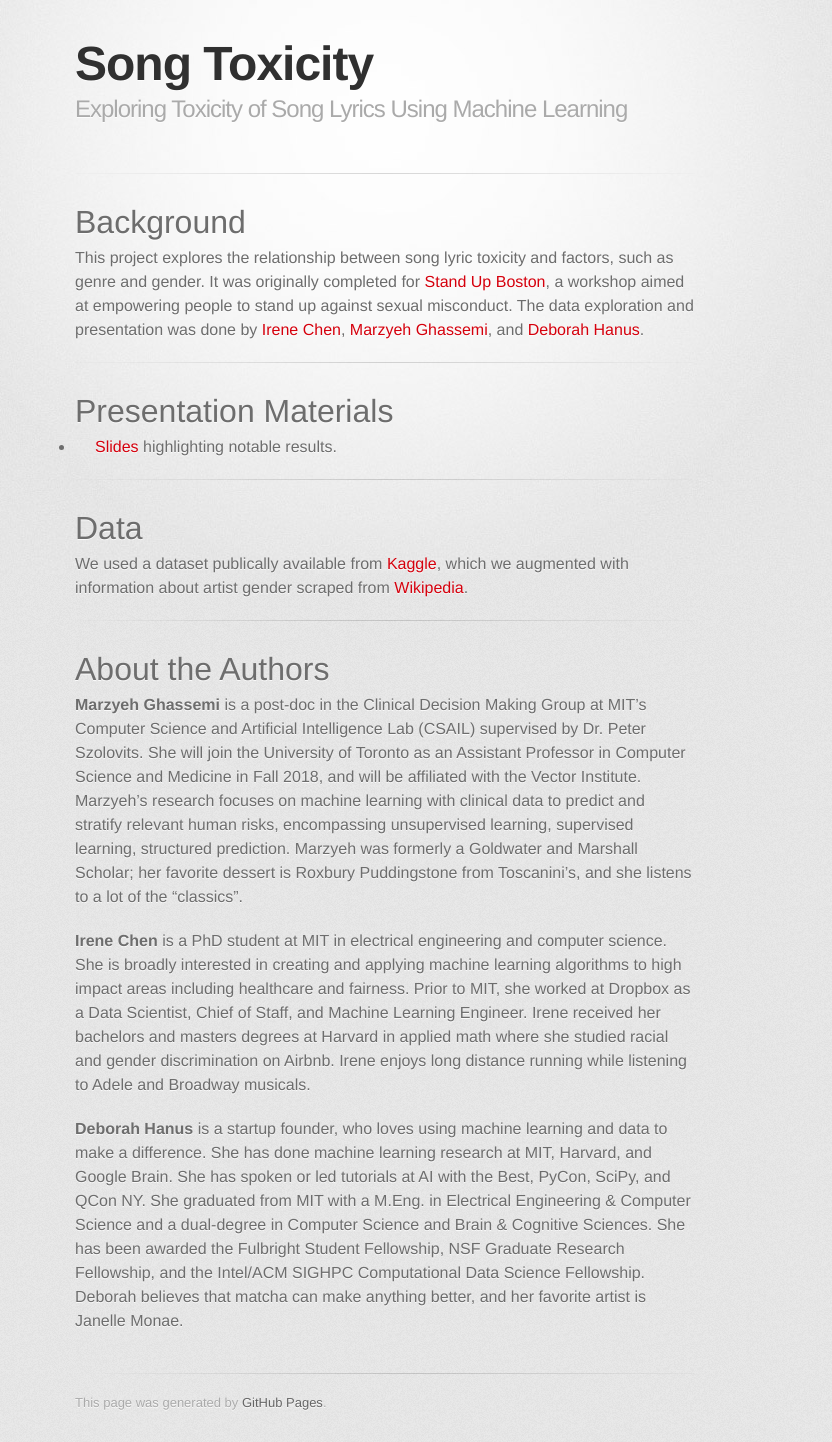
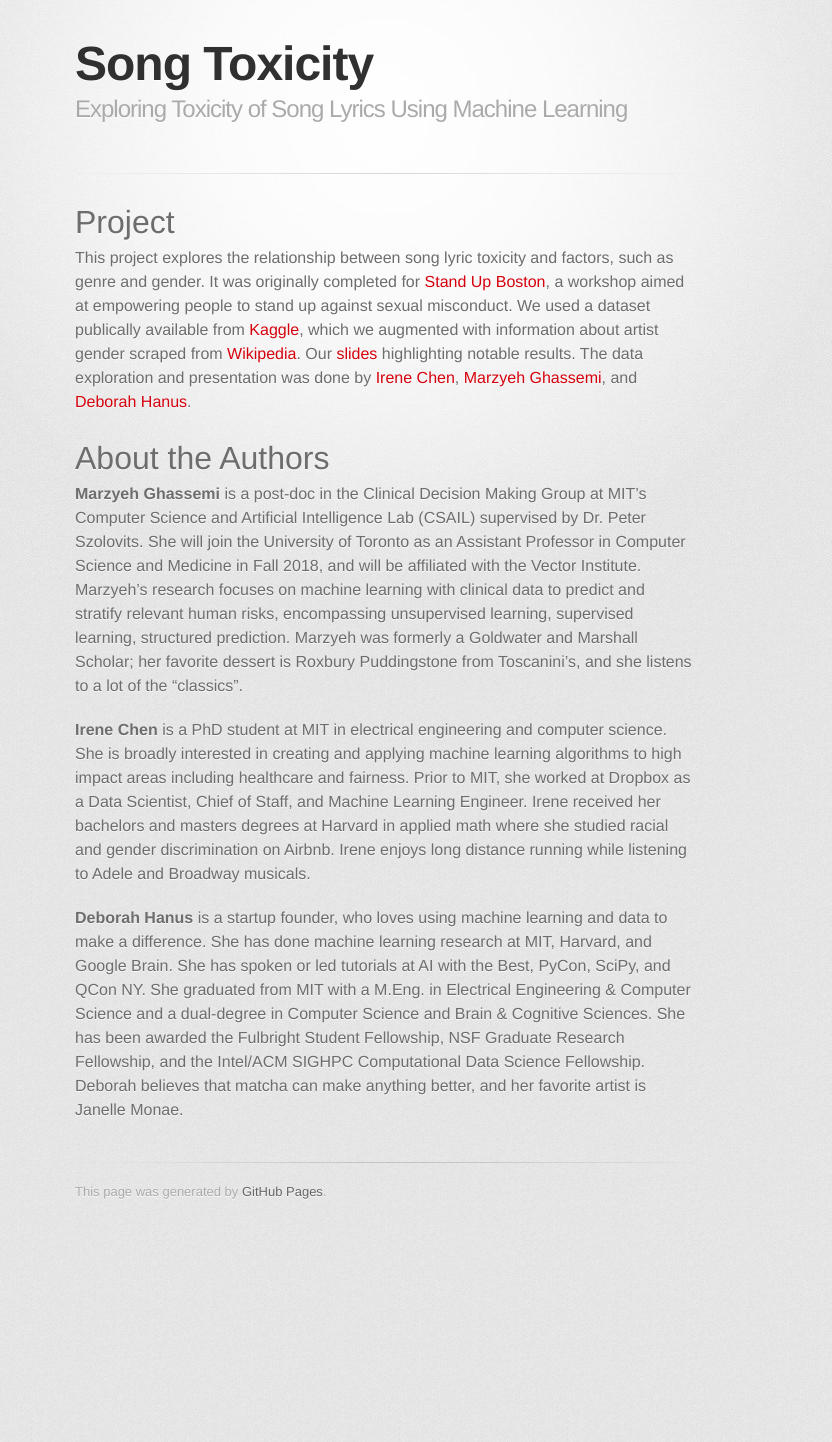
Before and after one commit to songtoxicity/songtoxicity.github.io, a Jekyll site: the page built from index.md, in a window 1280 px wide. Shown: the whole page, without its empty margins (255-1087 px from the left). Built offline with Jekyll 4.4.1, drawn with Linux system fonts in a browser that asks for light colours; some web fonts are replaced; our own code applies the rules of GitHub Pages for plain Markdown files; after the commit the page ends 1231 px from its top, so only the background shows below that.

Commit message:
Update index.md

```diff
--- a/index.md
+++ b/index.md
@@ -3,23 +3,9 @@ layout: default
 title:'Song Lyrics'
 ---
 
-# Background
+# Project
 
-This project explores the relationship between song lyric toxicity and factors, such as genre and gender. It was originally completed for [Stand Up Boston](https://standupboston.org/), a workshop aimed at empowering people to stand up against sexual misconduct. The data exploration and presentation was done by [Irene Chen](https://twitter.com/irenetrampoline), [Marzyeh Ghassemi](https://twitter.com/marzyehghassemi), and [Deborah Hanus](https://twitter.com/deborahhanus).
-
-***
-
-# Presentation Materials
-
-  * [Slides](http://bit.ly/2ygRcQE) highlighting notable results.
-
-***
-
-# Data
-
-We used a dataset publically available from [Kaggle](https://www.kaggle.com/gyani95/380000-lyrics-from-metrolyrics), which we augmented with information about artist gender scraped from [Wikipedia](https://www.wikipedia.org/).
-
-***
+This project explores the relationship between song lyric toxicity and factors, such as genre and gender. It was originally completed for [Stand Up Boston](https://standupboston.org/), a workshop aimed at empowering people to stand up against sexual misconduct. We used a dataset publically available from [Kaggle](https://www.kaggle.com/gyani95/380000-lyrics-from-metrolyrics), which we augmented with information about artist gender scraped from [Wikipedia](https://www.wikipedia.org/).  Our [slides](http://bit.ly/2ygRcQE) highlighting notable results. The data exploration and presentation was done by [Irene Chen](https://twitter.com/irenetrampoline), [Marzyeh Ghassemi](https://twitter.com/marzyehghassemi), and [Deborah Hanus](https://twitter.com/deborahhanus).
 
 # About the Authors
 
```
